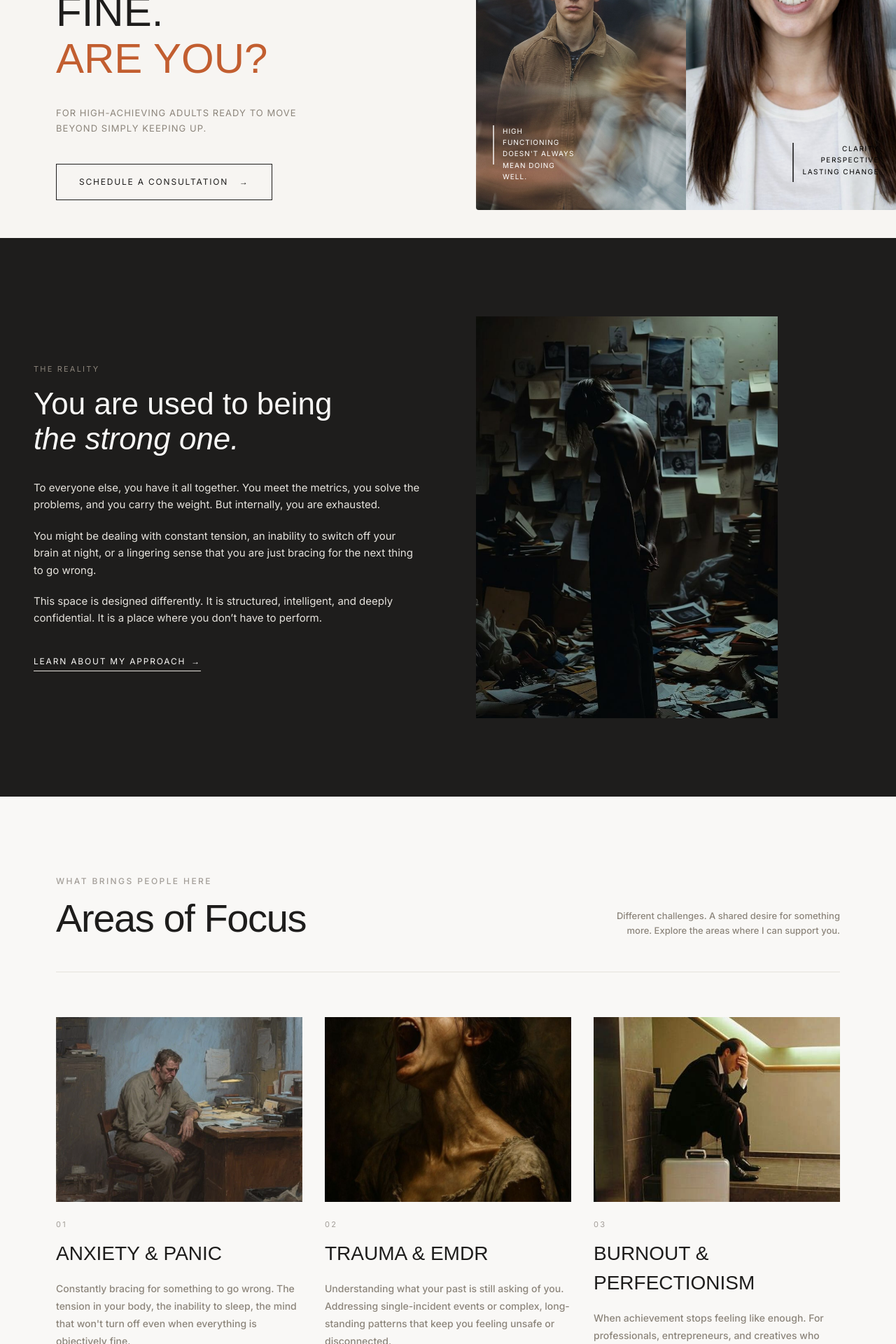
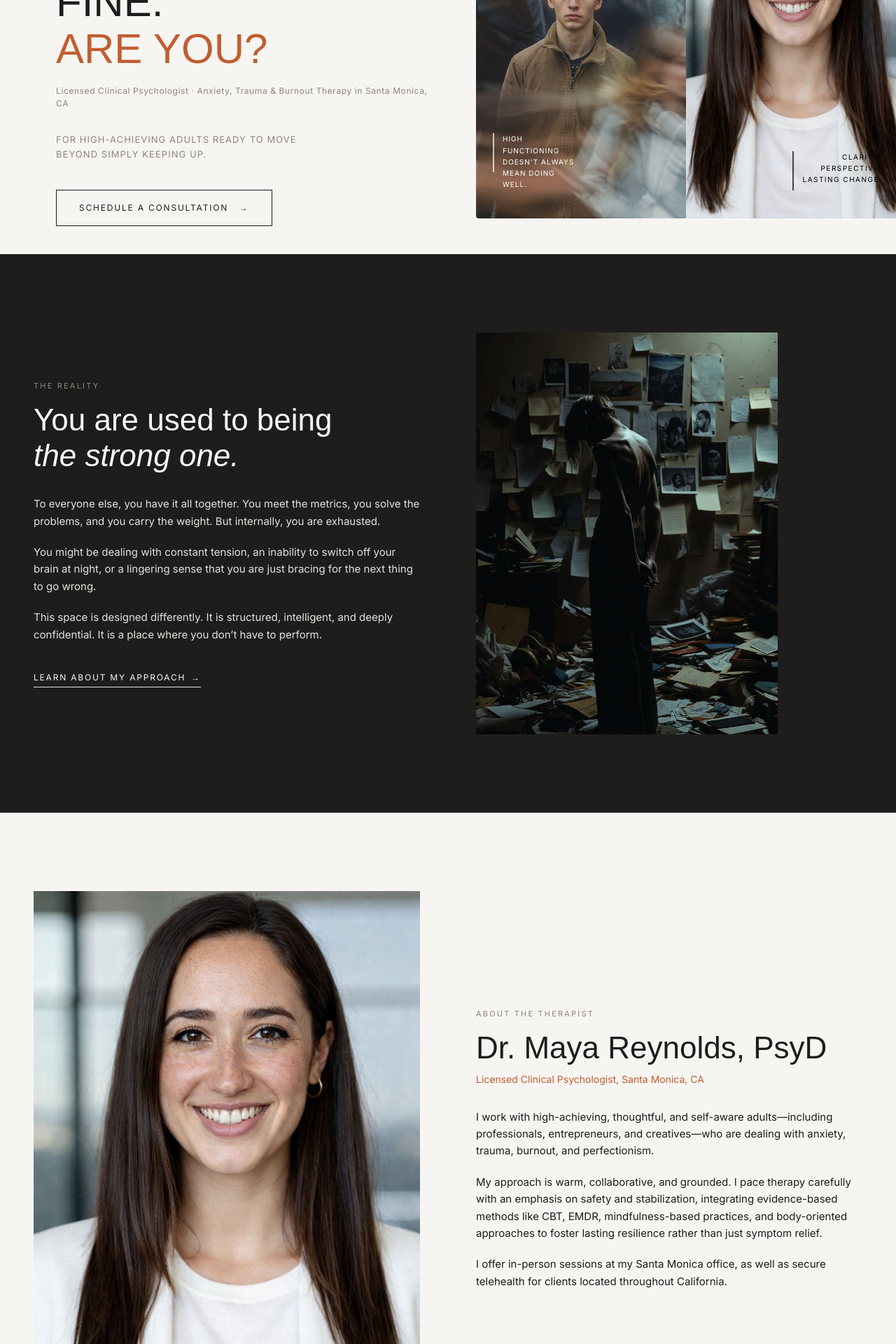
Before and after one commit to uzumaki902/website, a Next.js app: page / in a window 1280 px wide. Shown: the part 360-2280 px from the top of the page at 70% size. Built offline with nearby package versions, Linux system fonts and the light colour scheme; a web font is replaced by a local one.

Commit message:
feat: create landing page components including hero, bio, honoring, and faq sections

```diff
--- a/src/app/page.tsx
+++ b/src/app/page.tsx
@@ -1,6 +1,7 @@
 import Navbar from "@/components/Navbar";
 import HeroSection from "@/components/HeroSection";
 import WelcomeSection from "@/components/WelcomeSection";
+import BioSection from "@/components/BioSection";
 import WhoWeHelpSection from "@/components/WhoWeHelpSection";
 import QuoteBanner from "@/components/QuoteBanner";
 import ExpertiseSection from "@/components/ExpertiseSection";
@@ -8,6 +9,7 @@ import HowWeWorkSection from "@/components/HowWeWorkSection";
 import HonoringSection from "@/components/HonoringSection";
 import SpecialtiesSection from "@/components/SpecialtiesSection";
 import OfficeSection from "@/components/OfficeSection";
+import FaqSection from "@/components/FaqSection";
 import CtaSection from "@/components/CtaSection";
 import Footer from "@/components/Footer";
 
@@ -18,6 +20,7 @@ export default function Home() {
       <main>
         <HeroSection />
         <WelcomeSection />
+        <BioSection />
         <WhoWeHelpSection />
         <QuoteBanner />
         <ExpertiseSection />
@@ -25,6 +28,7 @@ export default function Home() {
         <HonoringSection />
         <SpecialtiesSection />
       <OfficeSection />
+        <FaqSection />
         <CtaSection />
       </main>
       <Footer />
--- /dev/null
+++ b/src/components/BioSection.tsx
@@ -0,0 +1,112 @@
+"use client";
+
+import Image from "next/image";
+import { motion, useReducedMotion, Variants } from "framer-motion";
+
+const EASE: [number, number, number, number] = [0.22, 1, 0.36, 1];
+
+export default function BioSection() {
+  const shouldReduceMotion = useReducedMotion();
+
+  const fadeUp: Variants = {
+    hidden: { opacity: 0, y: shouldReduceMotion ? 0 : 16 },
+    show: (delay: number = 0) => ({
+      opacity: 1,
+      y: 0,
+      transition: { duration: 0.7, ease: EASE, delay },
+    }),
+  };
+
+  const imageReveal: Variants = {
+    hidden: {
+      opacity: 0,
+      scale: shouldReduceMotion ? 1 : 1.02,
+    },
+    show: {
+      opacity: 1,
+      scale: 1,
+      transition: { duration: 1, ease: EASE, delay: 0.15 },
+    },
+  };
+
+  return (
+    <section className="bg-[#f7f5f1]">
+      <div className="mx-auto grid max-w-7xl grid-cols-1 items-center gap-14 px-6 py-20 sm:px-10 lg:grid-cols-2 lg:gap-20 lg:py-28 lg:px-12">
+        {/* Left: Image */}
+        <div className="mx-auto w-full max-w-md lg:mx-0 lg:max-w-none">
+          <motion.div
+            initial="hidden"
+            whileInView="show"
+            viewport={{ once: true, amount: 0.3 }}
+            variants={imageReveal}
+            className="relative w-full overflow-hidden"
+            style={{ aspectRatio: "3/4" }}
+          >
+            <Image
+              src="/images/maya-reynolds.jpg"
+              alt="Dr. Maya Reynolds, PsyD"
+              fill
+              sizes="(min-width: 1024px) 44vw, 90vw"
+              className="object-cover"
+            />
+          </motion.div>
+        </div>
+
+        {/* Right: Copy */}
+        <div className="mx-auto w-full max-w-xl">
+          <motion.p
+            initial="hidden"
+            whileInView="show"
+            viewport={{ once: true, amount: 0.6 }}
+            custom={0}
+            variants={fadeUp}
+            className="text-[11px] tracking-[0.2em] text-[#8C857B] uppercase"
+          >
+            About the Therapist
+          </motion.p>
+
+          <motion.h2
+            initial="hidden"
+            whileInView="show"
+            viewport={{ once: true, amount: 0.4 }}
+            custom={0.08}
+            variants={fadeUp}
+            className="mt-4 font-serif text-[2.5rem] leading-[1.15] text-[#1E1D1C] sm:text-[2.75rem]"
+          >
+            Dr. Maya Reynolds, PsyD
+          </motion.h2>
+
+          <motion.p
+            initial="hidden"
+            whileInView="show"
+            viewport={{ once: true, amount: 0.4 }}
+            custom={0.12}
+            variants={fadeUp}
+            className="mt-2 text-[14px] text-[#C25E30] font-sans"
+          >
+            Licensed Clinical Psychologist, Santa Monica, CA
+          </motion.p>
+
+          <motion.div
+            initial="hidden"
+            whileInView="show"
+            viewport={{ once: true, amount: 0.3 }}
+            custom={0.18}
+            variants={fadeUp}
+            className="mt-8 space-y-5 text-[15px] leading-relaxed text-[#1E1D1C]"
+          >
+            <p>
+              I work with high-achieving, thoughtful, and self-aware adults—including professionals, entrepreneurs, and creatives—who are dealing with anxiety, trauma, burnout, and perfectionism.
+            </p>
+            <p>
+              My approach is warm, collaborative, and grounded. I pace therapy carefully with an emphasis on safety and stabilization, integrating evidence-based methods like CBT, EMDR, mindfulness-based practices, and body-oriented approaches to foster lasting resilience rather than just symptom relief.
+            </p>
+            <p>
+              I offer in-person sessions at my Santa Monica office, as well as secure telehealth for clients located throughout California.
+            </p>
+          </motion.div>
+        </div>
+      </div>
+    </section>
+  );
+}
--- /dev/null
+++ b/src/components/FaqSection.tsx
@@ -0,0 +1,126 @@
+"use client";
+
+import { useState } from "react";
+import { motion, useReducedMotion, Variants } from "framer-motion";
+
+const EASE: [number, number, number, number] = [0.22, 1, 0.36, 1];
+
+type FAQ = {
+  question: string;
+  answer: string;
+};
+
+const FAQS: FAQ[] = [
+  {
+    question: "What happens in a first session?",
+    answer: "Our first session is an opportunity to connect and for me to get a clear understanding of your story and current challenges. We'll discuss what you hope to change and determine if we are a good fit for working together.",
+  },
+  {
+    question: "Do you offer telehealth or only in-person sessions?",
+    answer: "I offer in-person therapy at my Santa Monica office, as well as secure telehealth sessions for clients located anywhere in California.",
+  },
+  {
+    question: "What therapeutic methods do you use?",
+    answer: "I integrate evidence-based methods such as Cognitive Behavioral Therapy (CBT), Eye Movement Desensitization and Reprocessing (EMDR), mindfulness-based practices, and body-oriented approaches, tailored to your specific needs.",
+  },
+  {
+    question: "Who do you typically work with?",
+    answer: "I primarily work with high-achieving, thoughtful, and self-aware adults—including professionals, entrepreneurs, and creatives. Many of my clients are navigating anxiety, trauma, burnout, or perfectionism.",
+  },
+  {
+    question: "Is what I share confidential?",
+    answer: "Yes, confidentiality is a cornerstone of therapy. My practice is designed to be a highly secure and private space where you can speak openly and without having to perform.",
+  },
+  {
+    question: "How do I get started?",
+    answer: "You can request a consultation using the contact form below. We'll schedule a brief introductory call to discuss your needs and next steps.",
+  },
+];
+
+export default function FaqSection() {
+  const [openIndex, setOpenIndex] = useState<number | null>(null);
+  const shouldReduceMotion = useReducedMotion();
+
+  const toggleAccordion = (index: number) => {
+    setOpenIndex(openIndex === index ? null : index);
+  };
+
+  const containerVariants: Variants = {
+    hidden: {},
+    show: {
+      transition: { staggerChildren: 0.1 },
+    },
+  };
+
+  const itemVariants: Variants = {
+    hidden: { opacity: 0, y: shouldReduceMotion ? 0 : 20 },
+    show: {
+      opacity: 1,
+      y: 0,
+      transition: { duration: 0.7, ease: EASE },
+    },
+  };
+
+  return (
+    <section id="faqs" className="bg-[#F9F8F6] py-24 lg:py-32">
+      <div className="mx-auto max-w-[1000px] px-6 sm:px-10 lg:px-[80px]">
+        {/* Header */}
+        <motion.div
+          initial="hidden"
+          whileInView="show"
+          viewport={{ once: true, amount: 0.8 }}
+          variants={itemVariants}
+          className="mx-auto max-w-2xl text-center"
+        >
+          <p className="font-sans text-[11px] md:text-[12px] tracking-[0.2em] text-[#A39E98] uppercase font-medium">
+            Common Questions
+          </p>
+          <h2 className="mt-4 font-serif text-[42px] leading-none text-[#1E1D1C] sm:text-[56px] tracking-tight">
+            Frequently Asked Questions
+          </h2>
+        </motion.div>
+
+        {/* FAQ Accordion */}
+        <motion.div
+          initial="hidden"
+          whileInView="show"
+          viewport={{ once: true, amount: 0.2 }}
+          variants={containerVariants}
+          className="mt-16 sm:mt-24 border-t border-[#E5E2DC]"
+        >
+          {FAQS.map((faq, index) => (
+            <motion.div key={index} variants={itemVariants} className="border-b border-[#E5E2DC]">
+              <button
+                onClick={() => toggleAccordion(index)}
+                aria-expanded={openIndex === index}
+                aria-controls={`faq-answer-${index}`}
+                id={`faq-question-${index}`}
+                className="flex w-full items-center justify-between py-8 sm:py-10 text-left transition-colors duration-300 focus:outline-none focus-visible:ring-2 focus-visible:ring-[#C25E30] group"
+              >
+                <h3 className="font-serif text-[24px] md:text-[26px] text-[#1E1D1C] transition-colors duration-300 group-hover:text-[#C25E30] pr-8">
+                  {faq.question}
+                </h3>
+                <span className="flex-shrink-0 text-2xl text-[#A39E98] transition-colors duration-300 group-hover:text-[#C25E30]">
+                  {openIndex === index ? "−" : "+"}
+                </span>
+              </button>
+
+              <div
+                id={`faq-answer-${index}`}
+                role="region"
+                aria-labelledby={`faq-question-${index}`}
+                className={`overflow-hidden transition-all duration-500 ease-in-out ${
+                  openIndex === index ? "max-h-[500px] opacity-100 pb-8" : "max-h-0 opacity-0"
+                }`}
+              >
+                <p className="font-sans text-[15px] leading-relaxed text-[#8C857B] font-medium max-w-[800px]">
+                  {faq.answer}
+                </p>
+              </div>
+            </motion.div>
+          ))}
+        </motion.div>
+      </div>
+    </section>
+  );
+}
--- a/src/components/HeroSection.tsx
+++ b/src/components/HeroSection.tsx
@@ -5,7 +5,7 @@ import { motion, useReducedMotion } from "framer-motion";
 
 export default function HeroSection() {
   const shouldReduceMotion = useReducedMotion();
-  const ease = [0.22, 1, 0.36, 1];
+  const ease: [number, number, number, number] = [0.22, 1, 0.36, 1];
 
   const staggerVariants = {
     hidden: {},
@@ -64,7 +64,7 @@ export default function HeroSection() {
             </p>
           </motion.div>
 
-          <h2 className="font-serif text-[42px] md:text-6xl leading-[1.05] text-[#1E1D1C] overflow-hidden">
+          <h1 className="font-serif text-[42px] md:text-6xl leading-[1.05] text-[#1E1D1C] overflow-hidden">
             <span className="block overflow-hidden pb-1">
               <motion.span variants={revealVariants} className="block">YOU LOOK LIKE</motion.span>
             </span>
@@ -74,7 +74,13 @@ export default function HeroSection() {
             <span className="block overflow-hidden pb-1">
               <motion.span variants={revealVariants} className="block text-[#C25E30]">ARE YOU?</motion.span>
             </span>
-          </h2>
+          </h1>
+
+          <motion.div variants={fadeUpVariants} className="mt-4 mb-2">
+            <p className="text-[11px] md:text-[12px] tracking-[0.05em] text-[#8C857B] font-sans">
+              Licensed Clinical Psychologist &middot; Anxiety, Trauma &amp; Burnout Therapy in Santa Monica, CA
+            </p>
+          </motion.div>
 
           <motion.p variants={fadeUpVariants} className="mt-8 text-[13px] tracking-[0.08em] text-[#8C857B] leading-relaxed max-w-md font-sans uppercase">
             FOR HIGH-ACHIEVING ADULTS READY TO MOVE
--- a/src/components/HonoringSection.tsx
+++ b/src/components/HonoringSection.tsx
@@ -67,7 +67,7 @@ export default function TheWork() {
   };
 
   return (
-    <section className="bg-[#f7f5f1]">
+    <section className="bg-[#f7f5f1] pb-2 sm:pb-3">
       <div className="grid grid-cols-1 items-stretch lg:grid-cols-2">
         {/* Left: full-bleed photo */}
         <motion.div
```
